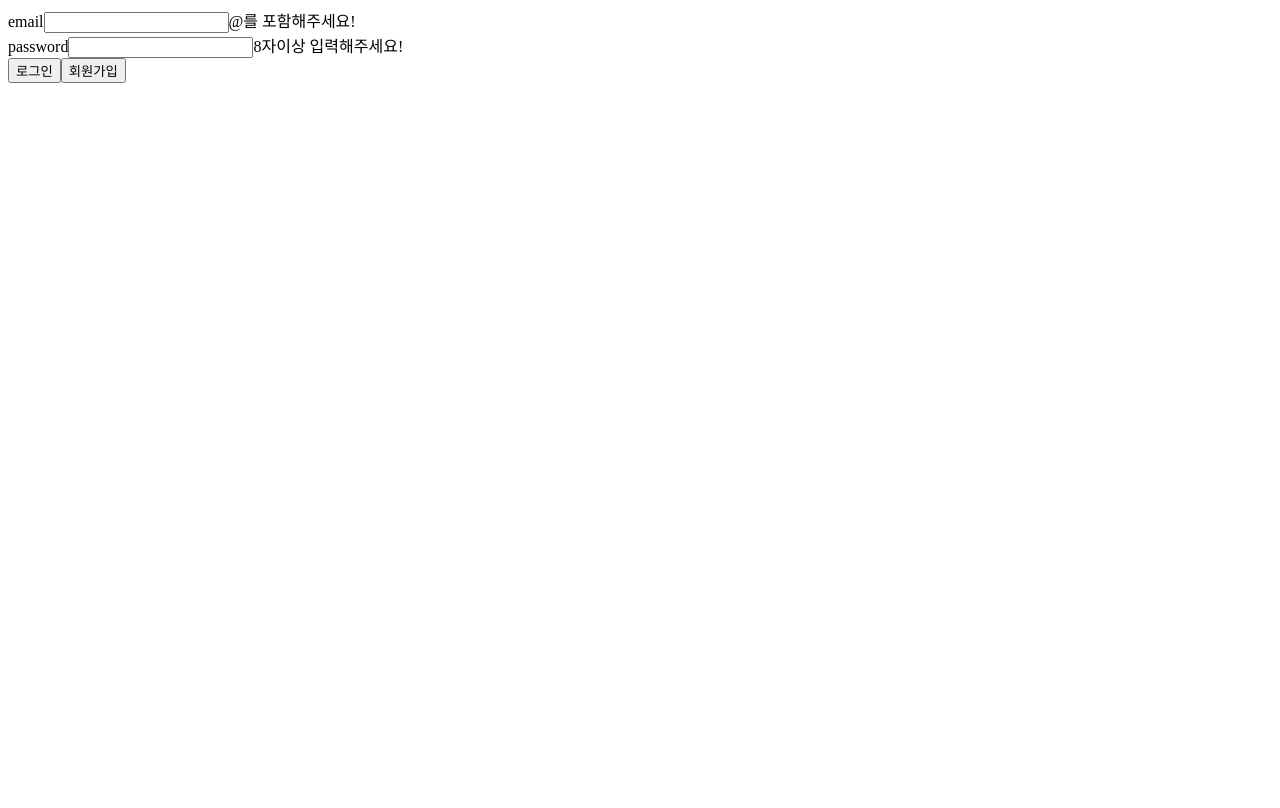
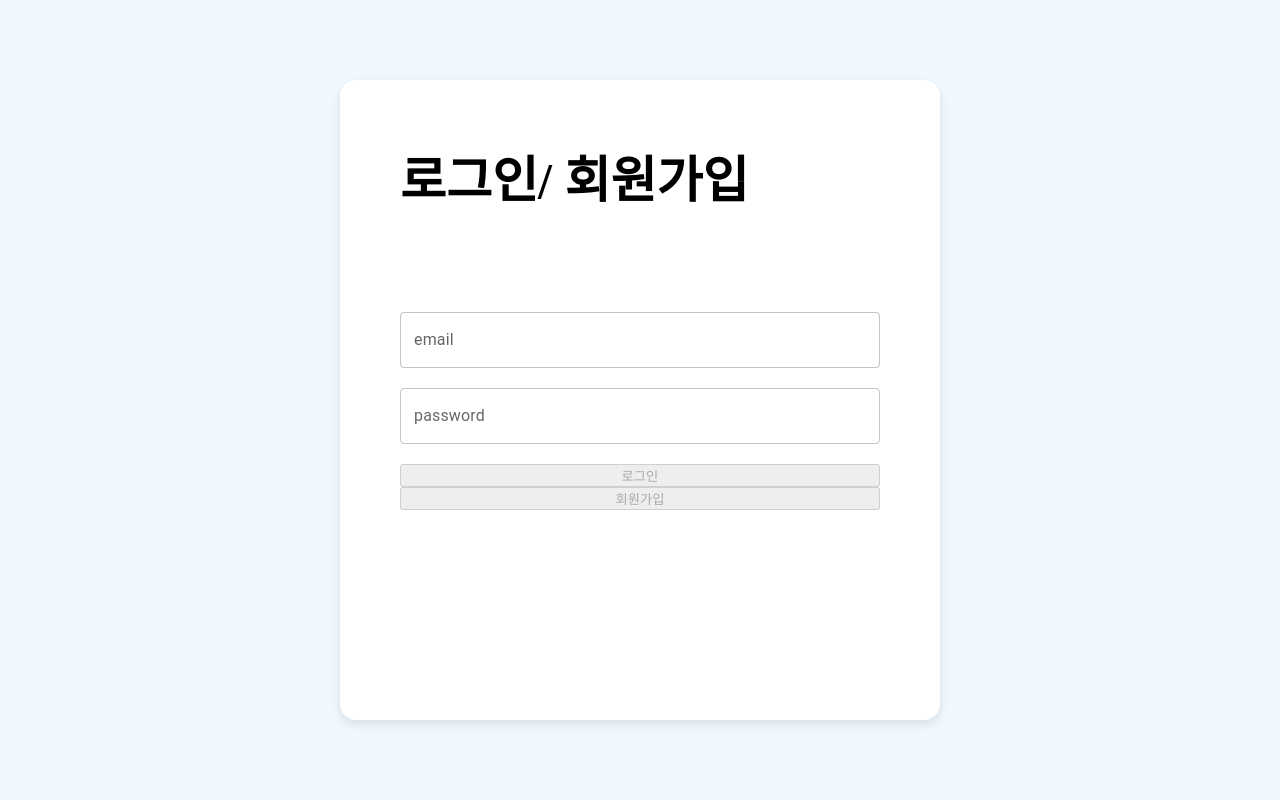
Before and after one commit to hyejineee/wanted-pre-onboarding-frontend, a React (Create React App) app: page / in a window 1280 px wide. Built offline with nearby package versions, Linux system fonts and the light colour scheme.

Commit message:
feat : 이메일, 비밀번호 유효성 검사 기능  구현

```diff
--- a/package.json
+++ b/package.json
@@ -5,6 +5,7 @@
   "dependencies": {
     "@emotion/react": "^11.10.4",
     "@emotion/styled": "^11.10.4",
+    "@mui/material": "^5.10.10",
     "@testing-library/jest-dom": "^5.16.5",
     "@testing-library/react": "^13.4.0",
     "@testing-library/user-event": "^13.5.0",
--- a/public/index.html
+++ b/public/index.html
@@ -1,5 +1,5 @@
 <!DOCTYPE html>
-<html lang="en"  style="width: 100%; height:100%;">
+<html lang="en">
   <head>
     <meta charset="utf-8" />
     <meta name="viewport" content="width=device-width, initial-scale=1" />
@@ -23,8 +23,21 @@
       Learn how to configure a non-root public URL by running `npm run build`.
     -->
     <title>TODO App</title>
+    <style>
+      html, body{
+        font-size: 16px;
+        width : 100%;
+        height: 100%;
+      }
+
+      *{
+        box-sizing: border-box;
+        margin: 0;
+        padding: 0;
+      }
+    </style>
   </head>
-  <body style="width: 100%; height:100%;">
+  <body>
 
     <div id="root" style="width: 100%; height:100%;"></div>
     <!--
--- a/src/components/common/inputWithLabel.style.ts
+++ b/src/components/common/inputWithLabel.style.ts
@@ -1 +1,27 @@
 import styled from "@emotion/styled";
+import TextField from "@mui/material/TextField";
+
+export const Wrapper = styled.div`
+  width: 100%;
+`;
+
+export const InputWrapper = styled(TextField)({
+  width: "100%",
+  marginBottom: "20px",
+  fontSize: "13px",
+  "& label.Mui-focused": {
+    color: "#787ff6",
+  },
+
+  "& .MuiOutlinedInput-root": {
+    "&:hover fieldset": {
+      borderColor: "yellow",
+    },
+    "&.Mui-focused fieldset": {
+      borderColor: "#787ff6",
+    },
+  },
+  "#outlined-error-helper-text-helper-text": {
+    color: "red",
+  },
+});
--- a/src/components/common/inputWithLabel.tsx
+++ b/src/components/common/inputWithLabel.tsx
@@ -1,34 +1,43 @@
-import { ChangeEvent } from "react";
+import TextField from "@mui/material/TextField/TextField";
+import { ChangeEvent, useState } from "react";
 import * as S from "./inputWithLabel.style";
 
 interface IInputWithLabelProps {
   label?: string;
   name: string;
   error?: string;
+  verifyRegExp: RegExp;
   setValue: React.Dispatch<React.SetStateAction<any>>;
 }
 export default function InputWithLabel({
   label,
   name,
   error,
+  verifyRegExp,
   setValue,
 }: IInputWithLabelProps) {
+  const [showError, setShowError] = useState(false);
   const handleChange = (e: ChangeEvent<HTMLInputElement>) => {
     const value = e.target.value;
-
+    setShowError(!verifyRegExp.test(value));
     setValue((p: any) => {
       return {
         ...p,
         [name]: value,
+        [`${name}Verified`]: verifyRegExp.test(value),
       };
     });
   };
 
   return (
-    <div>
-      <span>{label}</span>
-      <input name={name} onChange={handleChange} />
-      <span>{error}</span>
-    </div>
+    <S.Wrapper>
+      <S.InputWrapper
+        name={name}
+        id="outlined-error-helper-text"
+        label={label}
+        helperText={showError && error}
+        onChange={handleChange}
+      />
+    </S.Wrapper>
   );
 }
--- a/src/components/unit/login/signin.container.tsx
+++ b/src/components/unit/login/signin.container.tsx
@@ -1,3 +1,4 @@
+import { useState } from "react";
 import { useNavigate } from "react-router-dom";
 import { signIn, signUp } from "../../../api/auth";
 import { saveToLocal } from "../../../lib/localstorage";
--- a/src/components/unit/login/signin.presenter.tsx
+++ b/src/components/unit/login/signin.presenter.tsx
@@ -1,6 +1,7 @@
-import { useState } from "react";
+import { useEffect, useState } from "react";
 import { IAuthParams } from "../../../types/auth";
 import InputWithLabel from "../../common/inputWithLabel";
+import * as S from "./signin.style";
 
 interface ISignInUIProps {
   handleClickSignUp: (params: IAuthParams) => () => void;
@@ -11,28 +12,57 @@ export default function SignInUI({
   handleClickSignUp,
   handleClickSignIn,
 }: ISignInUIProps) {
-  const [inputs, setInputs] = useState<IAuthParams>({
+  const [inputs, setInputs] = useState({
     email: "",
     password: "",
+    emailVerified: false,
+    passwordVerified: false,
   });
 
+  const [isActive, setIsActive] = useState(false);
+
+  useEffect(() => {
+    setIsActive(inputs.emailVerified && inputs.passwordVerified);
+  }, [inputs]);
+
   return (
-    <div>
+    <S.Wrapper>
+      <S.Container>
+        <S.Title>로그인/ 회원가입</S.Title>
         <InputWithLabel
           label="email"
           name="email"
           error="@를 포함해주세요!"
+          verifyRegExp={/^\w+@\w+$/}
           setValue={setInputs}
         />
         <InputWithLabel
           label="password"
           name="password"
           error="8자이상 입력해주세요!"
+          verifyRegExp={/^\w{8,}$/}
           setValue={setInputs}
         />
 
-      <button onClick={handleClickSignIn(inputs)}>로그인</button>
-      <button onClick={handleClickSignUp(inputs)}>회원가입</button>
-    </div>
+        <button
+          disabled={!isActive}
+          onClick={handleClickSignIn({
+            email: inputs.email,
+            password: inputs.password,
+          })}
+        >
+          로그인
+        </button>
+        <button
+          disabled={!isActive}
+          onClick={handleClickSignUp({
+            email: inputs.email,
+            password: inputs.password,
+          })}
+        >
+          회원가입
+        </button>
+      </S.Container>
+    </S.Wrapper>
   );
 }
--- a/src/components/unit/login/signin.style.ts
+++ b/src/components/unit/login/signin.style.ts
@@ -1,9 +1,27 @@
 import styled from "@emotion/styled";
 
 export const Wrapper = styled.div`
-  width: 40%;
+  width: 100%;
+  height: 100%;
+  background-color: aliceblue;
+  display: flex;
+  justify-content: center;
+  align-items: center;
+`;
+
+export const Container = styled.div`
+  min-width: 600px;
   height: 80%;
   background-color: white;
   border-radius: 16px;
   box-shadow: 0px 4px 10px rgba(0, 0, 0, 0.1);
+  padding: 60px;
+  display: flex;
+  flex-direction: column;
 `;
+
+export const Title = styled.h1`
+  font-size: 50px;
+  font-weight: 900;
+  margin-bottom: 100px;
+`;
```
Also changed, not shown: 1 other file (tests, documents, lock files or other folders). Lines whose indentation alone changed are shown as unchanged.
